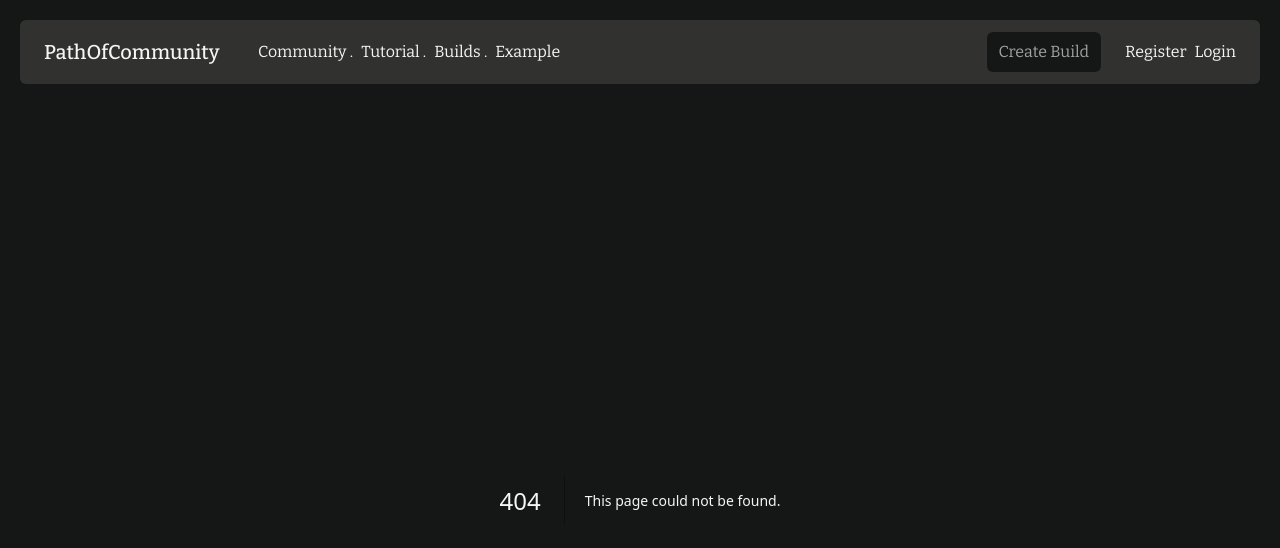
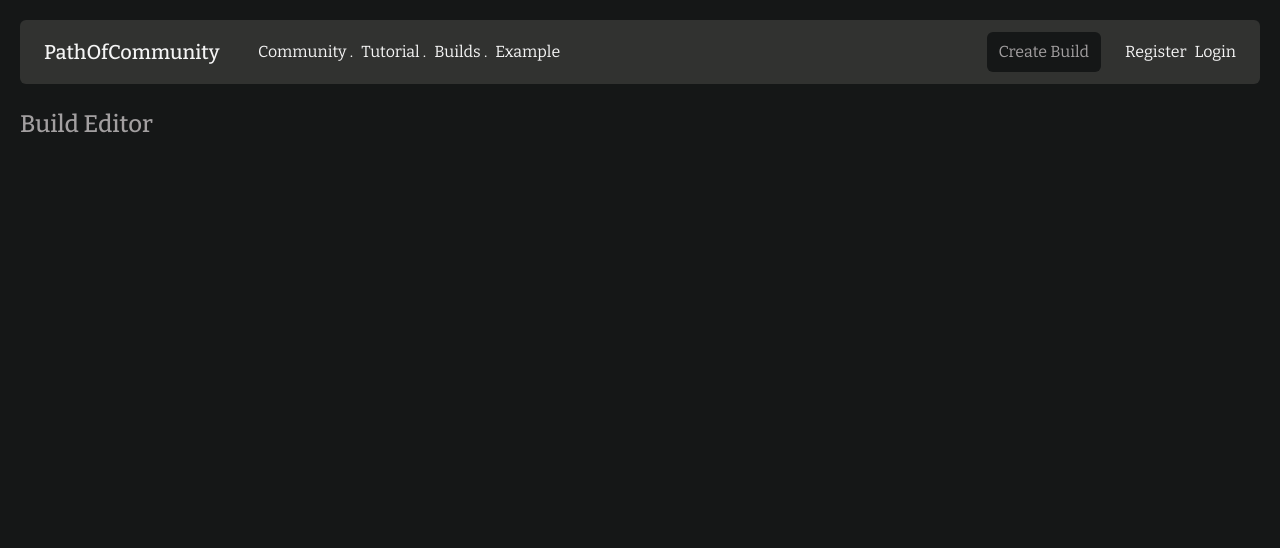
Before and after one commit to darkphotonKN/community-builds-client, a Next.js app: page /profile/builds/edit in a window 1280 px wide. Before the commit this address had no page. Shown: the top 548 px of the page. Built offline with nearby package versions, Linux system fonts and the light colour scheme.

Commit message:
feat: Added route and page to build edit.

```diff
--- a/src/app/builds/create/page.tsx
+++ b/src/app/builds/create/page.tsx
@@ -12,8 +12,11 @@ import {
 import { postRequest } from "@/lib/api/requestHelpers";
 import { getAscendancyChoice } from "@/lib/utils/class";
 import { useBuildStore } from "@/store/buildStore";
+import { useRouter } from "next/navigation";
 
 function CreateBuildsPage() {
+  const router = useRouter();
+
   const {
     step,
     buildName,
@@ -52,6 +55,8 @@ function CreateBuildsPage() {
       },
       true,
     );
+
+    router.push("/profile/builds/edit");
   };
 
   const ascendancyChoices = baseClassSelection
@@ -220,7 +225,7 @@ function CreateBuildsPage() {
             <div className="mt-6">
               Describe what your amazing build does in a short sentence.
             </div>
-            <Button onClick={() => {}} width={200} text="Create Item" />
+            <Button onClick={() => { }} width={200} text="Create Item" />
             <div className="flex mt-[20px] gap-[20px] flex-wrap">
               <div className="flex items-center justify-center border cursor-pointer border-customSecondary rounded-lg w-[200px] h-[200px]">
                 Helmet
--- /dev/null
+++ b/src/app/profile/builds/edit/page.tsx
@@ -0,0 +1,12 @@
+import HeaderOne from "@/components/Layout/Text/HeaderOne";
+import HeaderTwo from "@/components/Layout/Text/HeaderTwo";
+
+function BuildEdit() {
+  return (
+    <div>
+      <HeaderTwo>Build Editor</HeaderTwo>
+    </div>
+  );
+}
+
+export default BuildEdit;
```
